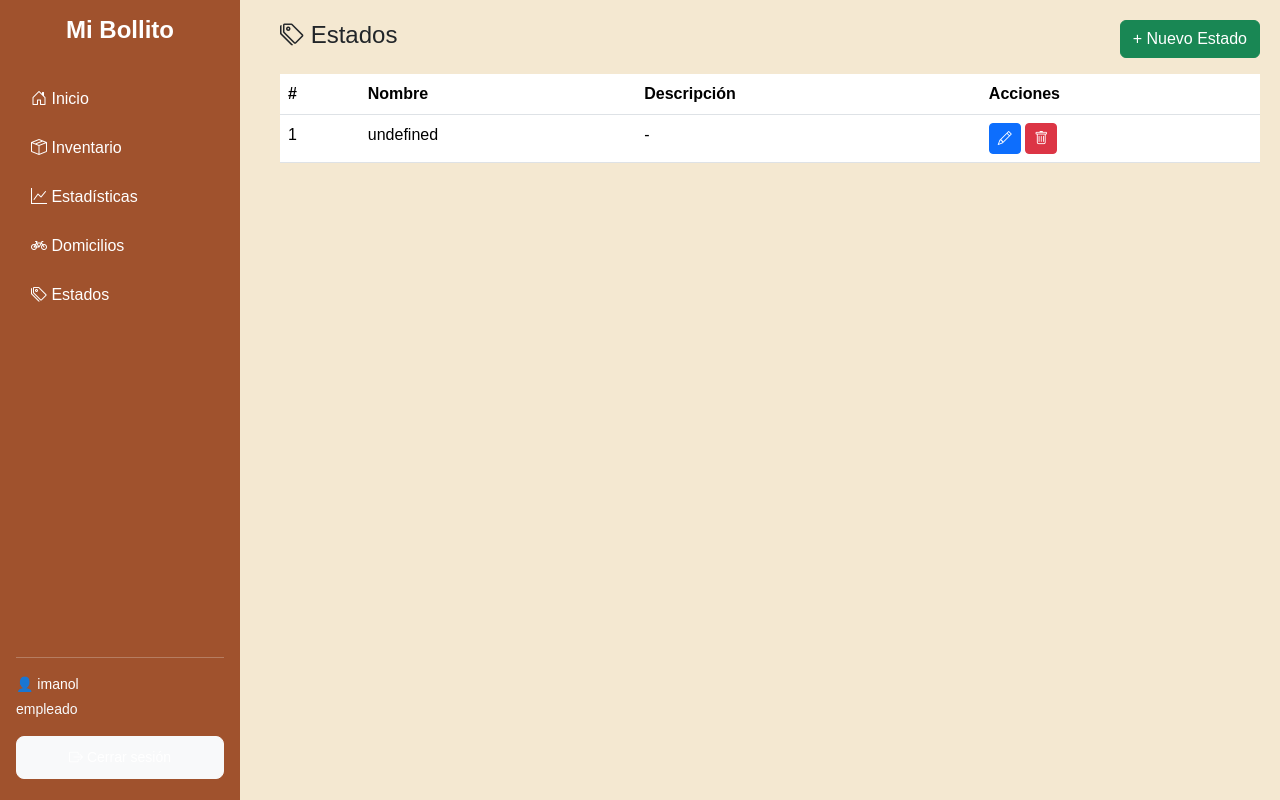
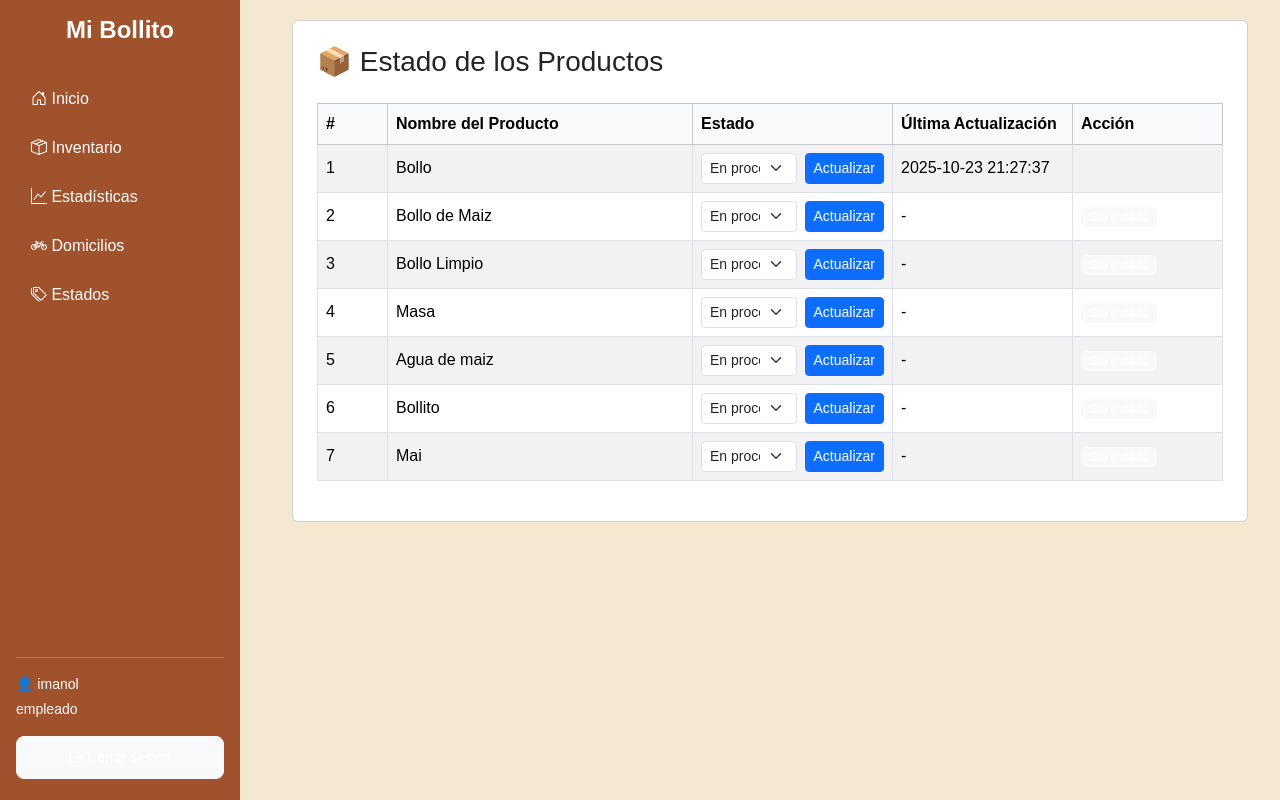
Before and after one commit to IMANOL01277/MiBollito, a PHP site: page /estados.php in a window 1280 px wide. Run offline with PHP 8.4, Linux system fonts and the light colour scheme; a user stored in the database is signed in; data comes from the database, SQL or seed files in the repository.

Commit message:
Add files via upload

```diff
--- a/estados.php
+++ b/estados.php
@@ -1,48 +1,107 @@
-<?php include("includes/header.php"); ?>
-<div class="card-style">
-  <div class="d-flex justify-content-between align-items-center mb-3">
-    <h4><i class="bi bi-tags"></i> Estados</h4>
-    <button class="btn btn-success" data-bs-toggle="modal" data-bs-target="#modalEstado">+ Nuevo Estado</button>
-  </div>
-  <div class="table-responsive">
-    <table class="table table-hover" id="tablaEstados">
-      <thead><tr><th>#</th><th>Nombre</th><th>Descripción</th><th>Acciones</th></tr></thead>
-      <tbody></tbody>
-    </table>
+<?php
+session_start();
+if (!isset($_SESSION['nombre'])) {
+    header("Location: login.php");
+    exit();
+}
+require 'conexion.php';
+
+// === ACTUALIZAR O CREAR ESTADO DE PRODUCTO ===
+if ($_SERVER['REQUEST_METHOD'] === 'POST' && isset($_POST['id_producto'], $_POST['estado_producto'])) {
+    $id_producto = (int) $_POST['id_producto'];
+    $estado_producto = $_POST['estado_producto'];
+
+    $sql = "
+    INSERT INTO estado (id_producto, nombre, estado_producto, fecha_registro)
+    VALUES (?, '', ?, CURRENT_TIMESTAMP)
+    ON DUPLICATE KEY UPDATE
+        estado_producto = VALUES(estado_producto),
+        fecha_registro = CURRENT_TIMESTAMP;
+    ";
+    $stmt = $conn->prepare($sql);
+    $stmt->bind_param("is", $id_producto, $estado_producto);
+    $stmt->execute();
+    $stmt->close();
+
+    $mensaje = "✅ Estado del producto actualizado correctamente.";
+}
+
+// === OBTENER PRODUCTOS Y ESTADOS ===
+$query = "
+SELECT
+    p.id_producto,
+    p.nombre AS producto,
+    e.estado_producto,
+    e.fecha_registro
+FROM productos p
+LEFT JOIN estado e ON e.id_producto = p.id_producto
+ORDER BY p.id_producto ASC
+";
+$result = $conn->query($query);
+?>
+
+<?php include 'includes/header.php'; ?>
+
+<div class="container-fluid">
+  <div class="card p-4 card-style">
+    <h3 class="mb-4">📦 Estado de los Productos</h3>
+
+    <?php if (isset($mensaje)): ?>
+      <div class="alert alert-success"><?= htmlspecialchars($mensaje) ?></div>
+    <?php endif; ?>
+
+    <div class="table-responsive">
+      <table class="table table-bordered table-striped align-middle">
+        <thead class="table-light">
+          <tr>
+            <th style="width: 70px;">#</th>
+            <th>Nombre del Producto</th>
+            <th style="width: 200px;">Estado</th>
+            <th style="width: 180px;">Última Actualización</th>
+            <th style="width: 150px;">Acción</th>
+          </tr>
+        </thead>
+        <tbody>
+          <?php if ($result->num_rows === 0): ?>
+            <tr><td colspan="5" class="text-center">No hay productos registrados.</td></tr>
+          <?php else: $i = 1; while ($row = $result->fetch_assoc()): ?>
+            <tr>
+              <td><?= $i++ ?></td>
+              <td><?= htmlspecialchars($row['producto']) ?></td>
+              <td>
+                <form method="POST" class="d-flex">
+                  <input type="hidden" name="id_producto" value="<?= $row['id_producto'] ?>">
+                  <select name="estado_producto" class="form-select form-select-sm me-2">
+                    <?php
+                      $estados = ['En proceso', 'Finalizado', 'Detenido', 'En espera'];
+                      foreach ($estados as $estado) {
+                        $selected = ($row['estado_producto'] === $estado) ? 'selected' : '';
+                        echo "<option value='$estado' $selected>$estado</option>";
+                      }
+                    ?>
+                  </select>
+                  <button type="submit" class="btn btn-sm btn-primary">Actualizar</button>
+                </form>
+              </td>
+              <td><?= $row['fecha_registro'] ? $row['fecha_registro'] : '-' ?></td>
+              <td>
+                <?php
+                $color = match ($row['estado_producto']) {
+                    'Finalizado' => 'success',
+                    'En proceso' => 'warning',
+                    'Detenido' => 'danger',
+                    'En espera' => 'secondary',
+                    default => 'light'
+                };
+                ?>
+                <span class="badge bg-<?= $color ?>"><?= htmlspecialchars($row['estado_producto'] ?? 'Sin estado') ?></span>
+              </td>
+            </tr>
+          <?php endwhile; endif; ?>
+        </tbody>
+      </table>
+    </div>
   </div>
 </div>
 
-<div class="modal fade" id="modalEstado" tabindex="-1">
-  <div class="modal-dialog">
-    <form id="formEstado" class="modal-content">
-      <div class="modal-header"><h5 class="modal-title">Nuevo estado</h5><button class="btn-close" data-bs-dismiss="modal"></button></div>
-      <div class="modal-body">
-        <input type="hidden" name="id_estado" id="id_estado">
-        <div class="mb-3"><label>Nombre</label><input class="form-control" name="nombre_estado" id="nombre_estado" required></div>
-        <div class="mb-3"><label>Descripción</label><textarea class="form-control" name="descripcion_estado" id="descripcion_estado"></textarea></div>
-      </div>
-      <div class="modal-footer">
-        <button class="btn btn-secondary" data-bs-dismiss="modal" type="button">Cancelar</button>
-        <button class="btn btn-success" type="submit">Guardar</button>
-      </div>
-    </form>
-  </div>
-</div>
-
-<script>
-async function loadEstados(){
-  const r=await fetch('ajax/estados.php?action=list');const j=await r.json();
-  const t=document.querySelector('#tablaEstados tbody');t.innerHTML='';
-  j.estados.forEach((e,i)=>t.innerHTML+=`<tr><td>${i+1}</td><td>${e.nombre_estado}</td><td>${e.descripcion_estado??'-'}</td>
-    <td><button class='btn btn-sm btn-primary' onclick='editEstado(${JSON.stringify(e)})'><i class='bi bi-pencil'></i></button>
-    <button class='btn btn-sm btn-danger' onclick='deleteEstado(${e.id_estado})'><i class='bi bi-trash'></i></button></td></tr>`);
-}
-function editEstado(e){id_estado.value=e.id_estado;nombre_estado.value=e.nombre_estado;descripcion_estado.value=e.descripcion_estado;new bootstrap.Modal('#modalEstado').show();}
-async function deleteEstado(id){if(!confirm('¿Eliminar?'))return;const fd=new FormData();fd.append('action','delete');fd.append('id_estado',id);const r=await fetch('ajax/estados.php',{method:'POST',body:fd});loadEstados();}
-document.getElementById('formEstado').addEventListener('submit',async e=>{
- e.preventDefault();const fd=new FormData(e.target);fd.append('action',fd.get('id_estado')?'update':'create');
- await fetch('ajax/estados.php',{method:'POST',body:fd});bootstrap.Modal.getInstance('#modalEstado').hide();e.target.reset();loadEstados();
-});
-loadEstados();
-</script>
-<?php include("includes/footer.php"); ?>
+<?php include 'includes/footer.php'; ?>
```
